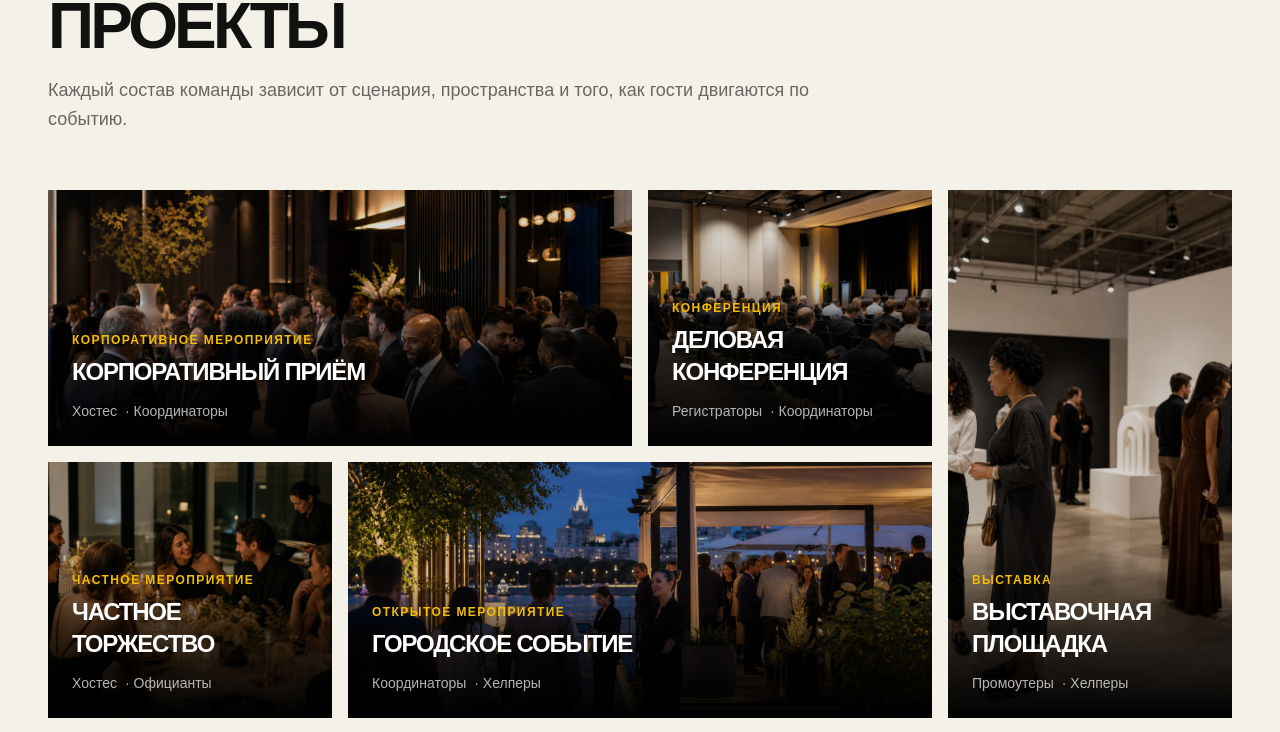
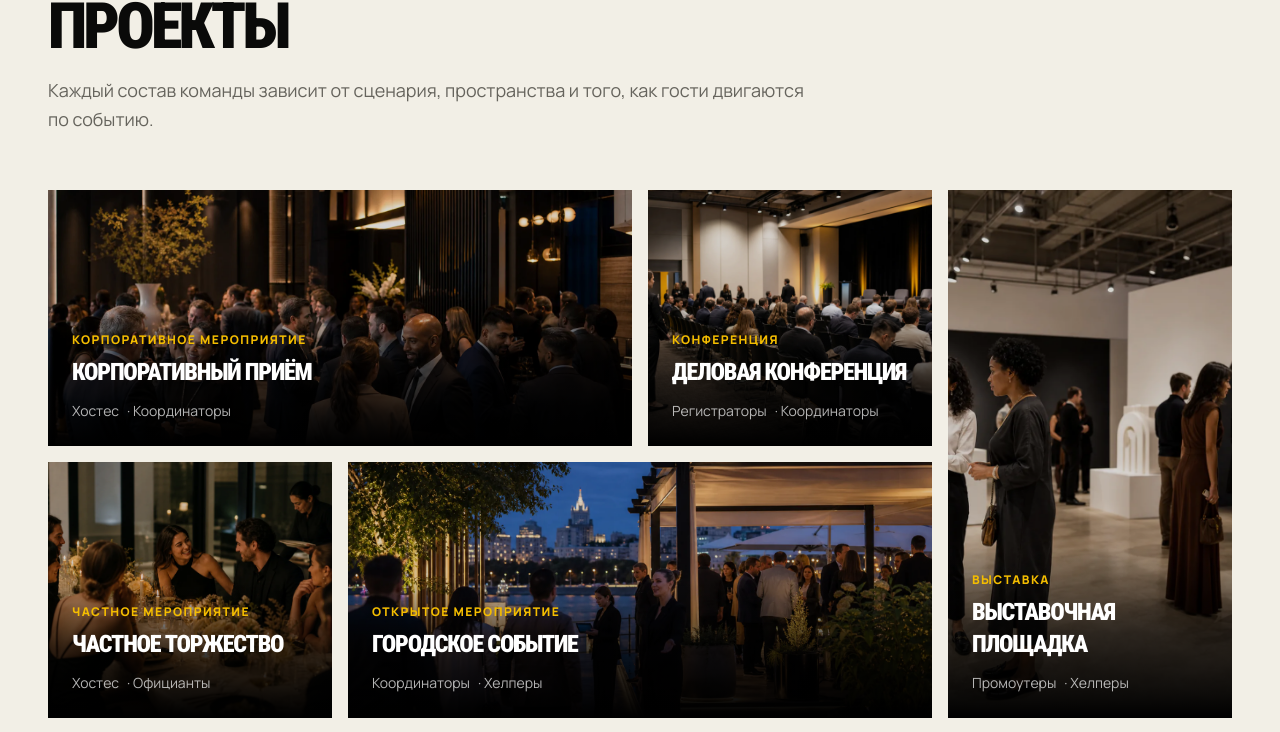
Before and after one commit to emolit/event-crew, a Next.js app: page / in a window 1280 px wide. Shown: the part 3394-4126 px from the top of the page. Built offline with nearby package versions, Linux system fonts and the light colour scheme; no server answers.

Commit message:
style: establish EVENT CREW production system

```diff
--- a/app/globals.css
+++ b/app/globals.css
@@ -1,11 +1,21 @@
 @import "tailwindcss";
 
 :root {
-  --background: #f4f1e9;
-  --foreground: #11110f;
-  --accent: #f5bd00;
-  --muted: #686761;
-  --muted-on-dark: #aaa79f;
+  --stage-black: #0a0a09;
+  --work-paper: #f2efe6;
+  --tape-yellow: #f4bd00;
+  --rig-grey: #66645d;
+  --steel-line: #cac7bd;
+  --signal-red: #b83a2d;
+  --background: var(--work-paper);
+  --foreground: var(--stage-black);
+  --accent: var(--tape-yellow);
+  --muted: var(--rig-grey);
+  --muted-on-dark: #b9b6ad;
+  --line: var(--steel-line);
+  --danger: var(--signal-red);
+  --page-gutter: clamp(1.25rem, 4vw, 3.5rem);
+  --content-width: 90rem;
 }
 
 html {
@@ -22,7 +32,46 @@ body {
   overflow-x: hidden;
   background: var(--background);
   color: var(--foreground);
-  font-family: Arial, Helvetica, sans-serif;
+  font-family: var(--font-body), Arial, sans-serif;
+  font-synthesis: none;
+  -webkit-font-smoothing: antialiased;
+}
+
+h1,
+h2,
+h3 {
+  font-family: var(--font-display), "Arial Narrow", sans-serif;
+  text-wrap: balance;
+}
+
+p {
+  text-wrap: pretty;
+}
+
+a,
+button,
+input,
+select,
+textarea {
+  outline-offset: 4px;
+}
+
+:focus-visible {
+  outline: 3px solid var(--accent);
+}
+
+.crew-line {
+  position: relative;
+}
+
+.crew-line::before {
+  position: absolute;
+  top: 0;
+  bottom: 0;
+  left: 0;
+  width: 0.375rem;
+  background: var(--accent);
+  content: "";
 }
 
 ::selection {
--- a/app/layout.tsx
+++ b/app/layout.tsx
@@ -1,6 +1,10 @@
 import type { Metadata } from "next";
+import { Manrope, Roboto_Condensed } from "next/font/google";
 import { themeColors } from "@/lib/theme";
 import "./globals.css";
+
+const bodyFont = Manrope({ subsets: ["cyrillic", "latin"], variable: "--font-body", display: "swap" });
+const displayFont = Roboto_Condensed({ subsets: ["cyrillic", "latin"], variable: "--font-display", display: "swap" });
 
 const title = "Персонал для мероприятий в Москве | EVENT CREW";
 const description = "Подберём и выведем на площадку хостес, координаторов, регистраторов и линейный персонал в Москве.";
@@ -10,6 +14,8 @@ const themeStyle = {
   "--accent": themeColors.accent,
   "--muted": themeColors.muted,
   "--muted-on-dark": themeColors.mutedOnDark,
+  "--line": themeColors.line,
+  "--danger": themeColors.danger,
 } as React.CSSProperties;
 
 export const metadata: Metadata = {
@@ -39,7 +45,7 @@ export const metadata: Metadata = {
 
 export default function RootLayout({ children }: Readonly<{ children: React.ReactNode }>) {
   return (
-    <html lang="ru" style={themeStyle}>
+    <html className={`${bodyFont.variable} ${displayFont.variable}`} lang="ru" style={themeStyle}>
       <body>{children}</body>
     </html>
   );
--- a/lib/theme.ts
+++ b/lib/theme.ts
@@ -1,7 +1,9 @@
 export const themeColors = {
-  background: "#f4f1e9",
-  foreground: "#11110f",
-  accent: "#f5bd00",
-  muted: "#686761",
-  mutedOnDark: "#aaa79f",
+  background: "#F2EFE6",
+  foreground: "#0A0A09",
+  accent: "#F4BD00",
+  muted: "#66645D",
+  mutedOnDark: "#B9B6AD",
+  line: "#CAC7BD",
+  danger: "#B83A2D",
 } as const;
```
Also changed, not shown: .interface-design/system.md (added), 1 other file (tests, documents, lock files or other folders).
